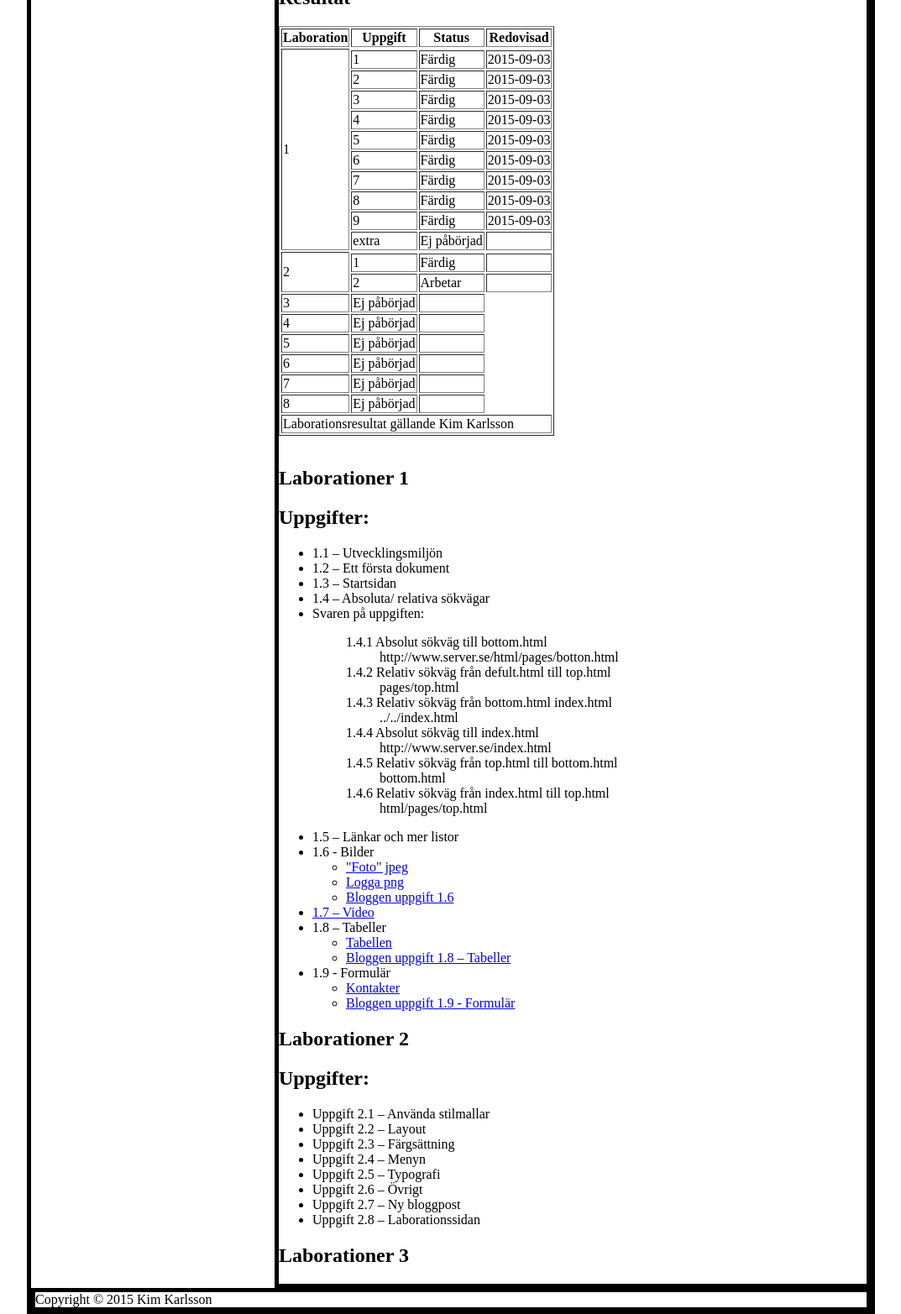
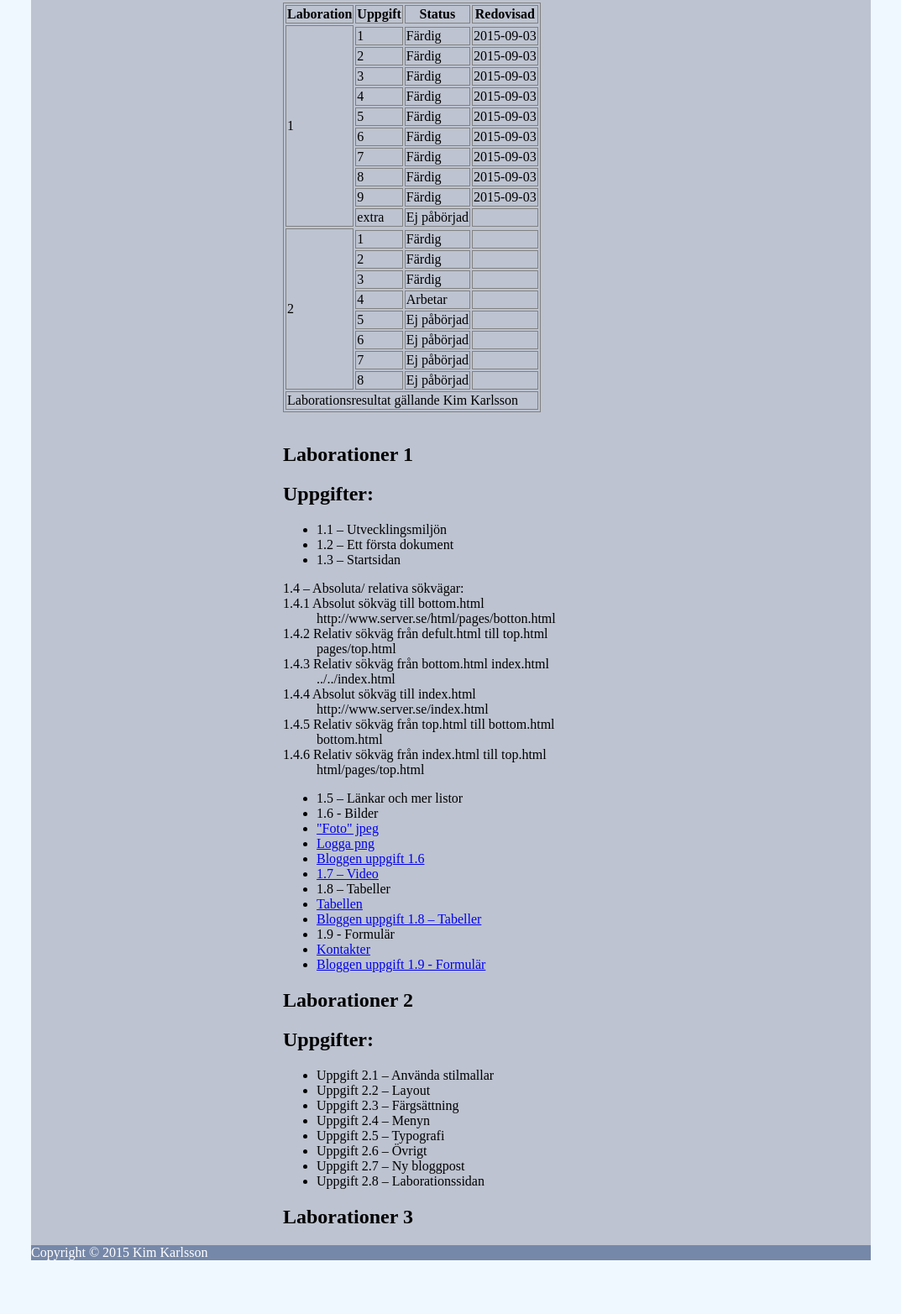
Before and after one commit to KimKarlsson/laboration1, a plain HTML site: page html5/pages/laborationer.html in a window 1280 px wide. Shown: the part 317-1882 px from the top of the page at 84% size, without its empty margins (103-1176 px from the left). After the commit the page ends 1826 px from the top, so only its background shows below. Drawn offline with Linux system fonts and the light colour scheme.

Commit message:
validate check laborationer

```diff
--- a/html5/css/style.css
+++ b/html5/css/style.css
@@ -1,35 +1,40 @@
+body {
+	background-color: #f0f8ff;
+}
+
 #container {
 	width: 1000px;
 	margin-left: auto;
 	margin-right: auto;
-	border-style: solid;
-    border-width: 5px;
+	background-color: #BDC3D0;
 }
 
 #header {
 	text-align: center;
-	border-style: solid;
-    border-width: 5px;
+	background-color: white;
 }
 
 #navigation {
-
 	width: 180px;
 	float: left;
-	border-style: solid;
-    border-width: 5px;
+	background-color: #A9B4C7;
 }
 
 
 #content {
 	width: 700px;
 	float: right;
-	border-style: solid;
-    border-width: 5px;
+	background-color: #BDC3D0;
 }
 
 #footer {
 	clear: both;
-	border-style: solid;
-    border-width: 5px;
+	background-color: #7688A9;
+	color: white;
+
 }
+
+table, td, th {
+	border: 1px solid gray
+
+}
--- a/html5/pages/laborationer.html
+++ b/html5/pages/laborationer.html
@@ -32,7 +32,7 @@
                     <li><a href="#labb3">Laborationer3</a></li>
                 </ul>
                 <h2 id="1.8">Resultat</h2>
-            <table border="1">
+                <table>
                     <thead>
                         <tr>
                             <th>Laboration</th>
@@ -65,7 +65,6 @@
                             <td>Färdig</td>
                             <td>2015-09-03</td>
                         </tr>
-                    </tr>
                         <tr>
                             <td>4</td>
                             <td>Färdig</td>
@@ -80,7 +79,6 @@
                             <td>6</td>
                             <td>Färdig</td>
                             <td>2015-09-03</td>
-                    </tr>
                         </tr>
                         <tr>
                             <td>7</td>
@@ -104,7 +102,7 @@
                         </tr>
 
                         <tr>
-                        <td rowspan="3">2</td>
+                            <td rowspan="9">2</td>
                         </tr>
                         <tr>
                             <td>1</td>
@@ -113,17 +111,17 @@
                         </tr>
                         <tr>
                             <td>2</td>
-                        <td>Arbetar</td>
+                            <td>Färdig</td>
                             <td></td>
                         </tr>
                         <tr>
                             <td>3</td>
-                        <td>Ej påbörjad</td>
+                            <td>Färdig</td>
                             <td></td>
                         </tr>
                         <tr>
                             <td>4</td>
-                        <td>Ej påbörjad</td>
+                            <td>Arbetar</td>
                             <td></td>
                         </tr>
                         <tr>
@@ -150,17 +148,17 @@
                 </table>
                 <br>
 
-                <h2 id="labb1"><a name="labb1">Laborationer 1</a></h2>
+                <h2 id="labb1">Laborationer 1</h2>
                 <h2>Uppgifter:</h2>
 
                 <ul>
                     <li>1.1 – Utvecklingsmiljön</li>
                     <li>1.2 – Ett första dokument</li>
                     <li>1.3 – Startsidan</li>
-                    <li>1.4 – Absoluta/ relativa sökvägar</li>
-                    <li>Svaren på uppgiften:</li>
-                    <ul>
+                </ul>
+
                 <dl id="1.4">
+                    <dt>1.4 – Absoluta/ relativa sökvägar:</dt>
                     <dt>1.4.1 Absolut sökväg till bottom.html</dt>
                     <dd>http://www.server.se/html/pages/botton.html</dd>
                     <dt>1.4.2 Relativ sökväg från defult.html till top.html</dt>
@@ -174,30 +172,29 @@
                     <dt>1.4.6 Relativ sökväg från index.html till top.html</dt>
                     <dd>html/pages/top.html</dd>
                 </dl>
-                    </ul>
+                <ul>
                     <li>1.5 – Länkar och mer listor</li>
                     <li>1.6 - Bilder</li>
-                    <ul>
+
                     <li><a href="presentation.html#me">"Foto" jpeg</a></li>
                     <li><a href="../../pics/log.png">Logga png</a></li>
                     <li><a href="../../index.html#1.6">Bloggen uppgift 1.6</a></li>
-                    </ul>
+
                     <li><a href="../../index.html#1.7">1.7 – Video</a></li>
                     <li>1.8 – Tabeller</li>
-                    <ul>
+
                     <li><a href="#1.8">Tabellen</a></li>
                     <li><a href="../../index.html#1.8">Bloggen uppgift 1.8 – Tabeller</a></li>
-                    </ul>
+
                     <li>1.9 - Formulär</li>
-                    <ul>
+
                     <li><a href="kontakt.html">Kontakter</a></li>
                     <li><a href="../../index.html#1.9">Bloggen uppgift 1.9 - Formulär</a></li>
-                    </ul>
+
                     <!--<h3>Extrauppgift 1 – HTML5 taggar</h3>-->
                 </ul>
 
-
-            <h2 id="labb2"><a name="labb2">Laborationer 2</a></h2>
+                <h2 id="labb2">Laborationer 2</h2>
                 <h2>Uppgifter:</h2>
                 <ul>
                     <li>Uppgift 2.1 – Använda stilmallar</li>
@@ -210,7 +207,7 @@
                     <li>Uppgift 2.8 – Laborationssidan</li>
                 </ul>
 
-            <h2 id="labb3"><a name="labb3">Laborationer 3</a></h2>
+                <h2 id="labb3">Laborationer 3</h2>
             </div>
             <div id="footer">Copyright &copy; 2015 Kim Karlsson</div>
         </div>
```
Lines whose indentation alone changed are shown as unchanged.
